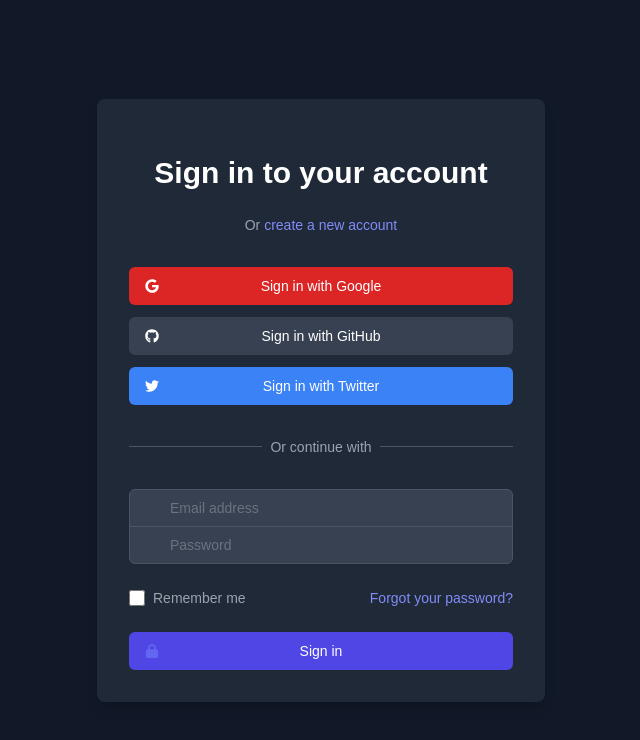
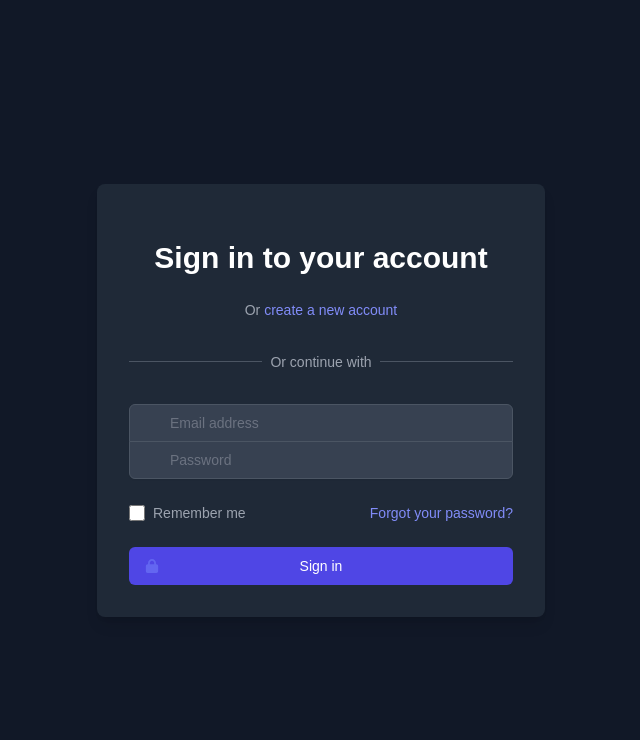
Before and after one commit to rjdjohnston/dggames, a Next.js app: page /auth/signin in a window 1280 px wide. Shown: the top 740 px of the page, without its empty margins (319-959 px from the left). Built offline with nearby package versions, Linux system fonts and the light colour scheme.

Commit message:
feat: comment oauth

```diff
--- a/src/pages/auth/signin.tsx
+++ b/src/pages/auth/signin.tsx
@@ -63,7 +63,7 @@
         </div>
 
         {/* OAuth Provider Buttons */}
-        <div className="flex flex-col gap-3 mt-4">
+        {/* <div className="flex flex-col gap-3 mt-4">
           <button
             type="button"
             onClick={() => handleOAuthSignIn('google')}
@@ -99,7 +99,7 @@
             </span>
             Sign in with Twitter
           </button>
-        </div>
+        </div> */}
 
         <div className="mt-4 relative">
           <div className="absolute inset-0 flex items-center">
```
